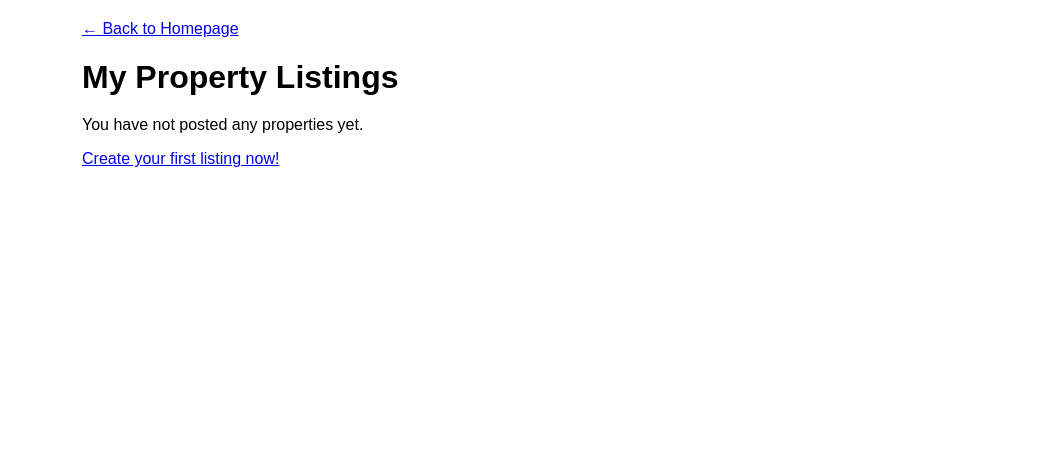
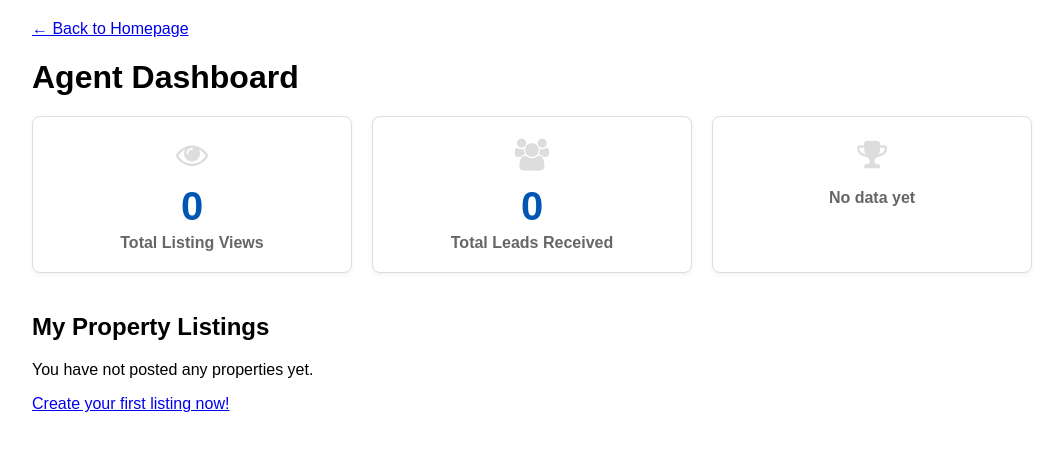
Before and after one commit to AdnanOfficial120/propwise2, a Django app: page /listings/dashboard/ in a window 1280 px wide. Shown: the top 451 px of the page, without its empty margins (108-1171 px from the left). Run offline with Django 5.2, Linux system fonts and the light colour scheme; a user stored in the database is signed in; data comes from the database, SQL or seed files in the repository; both versions use the stored data as it was after the commit.

Commit message:
agent dashboard analsysis.completed

```diff
--- a/propwise/properties/templates/properties/agent_dashboard.html
+++ b/propwise/properties/templates/properties/agent_dashboard.html
@@ -4,10 +4,34 @@
     <meta charset="UTF-8">
     <meta name="viewport" content="width=device-width, initial-scale=1.0">
     <title>My Dashboard - PropWise</title>
+    <!-- Add Font Awesome for icons -->
+    <link rel="stylesheet" href="https://cdnjs.cloudflare.com/ajax/libs/font-awesome/4.7.0/css/font-awesome.min.css">
+
     <style>
         body { font-family: Arial, sans-serif; margin: 20px; }
-        .container { max-width: 900px; margin: auto; }
+        .container { max-width: 1000px; margin: auto; }
         h1 { margin-bottom: 20px; }
+
+        /* --- NEW STATS BAR STYLES --- */
+        .stats-container {
+            display: grid;
+            grid-template-columns: repeat(auto-fit, minmax(250px, 1fr));
+            gap: 20px;
+            margin-bottom: 40px;
+        }
+        .stat-card {
+            background: #fff;
+            border: 1px solid #ddd;
+            border-radius: 8px;
+            padding: 20px;
+            box-shadow: 0 2px 5px rgba(0,0,0,0.05);
+            text-align: center;
+        }
+        .stat-card h3 { margin: 0; font-size: 2.5em; color: #0056b3; }
+        .stat-card p { margin: 5px 0 0 0; color: #666; font-weight: bold; }
+        .stat-icon { font-size: 2em; color: #ddd; margin-bottom: 10px; }
+        /* --- END STATS STYLES --- */
+
         .property-row {
             display: flex;
             justify-content: space-between;
@@ -16,19 +40,23 @@
             border: 1px solid #ccc;
             border-radius: 8px;
             margin-bottom: 10px;
+            background: #fff;
         }
         .property-row img { max-width: 80px; border-radius: 4px; margin-right: 15px; }
-        .property-info {
-            display: flex;
-            align-items: center;
+        .property-info { display: flex; align-items: center; }
+
+        /* View Counter Style */
+        .view-badge {
+            background: #eee;
+            padding: 3px 8px;
+            border-radius: 12px;
+            font-size: 0.85em;
+            color: #555;
+            margin-top: 5px;
+            display: inline-block;
         }
 
-        /* --- UPDATED & NEW STYLES --- */
-        .actions {
-            display: flex;
-            align-items: center;
-            gap: 8px; /* Adds space between buttons */
-        }
+        .actions { display: flex; align-items: center; gap: 8px; }
         .actions a, .actions button {
             display: inline-block;
             padding: 8px 12px;
@@ -41,43 +69,58 @@
             cursor: pointer;
             font-family: Arial, sans-serif;
         }
-        .btn-edit { background-color: #007bff; } /* Blue */
-        .btn-delete { background-color: #dc3545; } /* Red */
-        .btn-boost { background-color: #28a745; } /* Green */
-
-        /* --- NEW STYLES FOR "SOLD" --- */
-        .btn-sold {
-            background-color: #ffc107; /* Yellow */
-            color: #212529; /* Dark text */
-        }
-        .status-sold {
-            font-weight: bold;
-            color: #dc3545; /* Red */
-            font-size: 1.1em;
-            white-space: nowrap;
-            padding: 8px 12px;
-        }
-        .actions form {
-            margin: 0; /* Ensures form button aligns with links */
-        }
-        /* --- END OF NEW STYLES --- */
-
-        .status-featured {
-            font-weight: bold;
-            color: #28a745; /* Green */
-            font-size: 0.9em;
-            white-space: nowrap;
-        }
+        .btn-edit { background-color: #007bff; }
+        .btn-delete { background-color: #dc3545; }
+        .btn-boost { background-color: #28a745; }
+        .btn-sold { background-color: #ffc107; color: #212529; }
+        .status-sold { font-weight: bold; color: #dc3545; font-size: 1.1em; padding: 8px 12px; }
+        .status-featured { font-weight: bold; color: #28a745; font-size: 0.9em; }
+        .actions form { margin: 0; }
     </style>
 </head>
 <body>
     <div class="container">
         <p><a href="/"> &larr; Back to Homepage</a></p>
-        <h1>My Property Listings</h1>
+        <h1>Agent Dashboard</h1>
+
+        {% comment %} --- START: NEW STATS BAR --- {% endcomment %}
+        <div class="stats-container">
+            <!-- Card 1: Total Views -->
+            <div class="stat-card">
+                <div class="stat-icon"><i class="fa fa-eye"></i></div>
+                <h3>{{ total_views }}</h3>
+                <p>Total Listing Views</p>
+            </div>
+
+            <!-- Card 2: Total Leads -->
+            <div class="stat-card">
+                <div class="stat-icon"><i class="fa fa-users"></i></div>
+                <h3>{{ total_leads }}</h3>
+                <p>Total Leads Received</p>
+            </div>
+
+            <!-- Card 3: Top Performer -->
+            <div class="stat-card">
+                <div class="stat-icon"><i class="fa fa-trophy"></i></div>
+                {% if top_performer %}
+                    <h3 style="font-size: 1.5em; margin-top: 10px;">
+                        <a href="{% url 'property_detail' pk=top_performer.pk %}" style="text-decoration: none; color: #0056b3;">
+                            {{ top_performer.title|truncatechars:15 }}
+                        </a>
+                    </h3>
+                    <p>{{ top_performer.view_count }} Views</p>
+                {% else %}
+                    <p style="margin-top: 15px;">No data yet</p>
+                {% endif %}
+            </div>
+        </div>
+        {% comment %} --- END: NEW STATS BAR --- {% endcomment %}
+
+
+        <h2>My Property Listings</h2>
 
         {% for prop in properties %}
-            <div class.property-row
-                 {% if prop.status == 'sold' %}style="background: #fdfdfd; opacity: 0.7;"{% endif %}>
+            <div class="property-row" {% if prop.status == 'sold' %}style="background: #f9f9f9; opacity: 0.8;"{% endif %}>
 
                 <div class="property-info">
                     {% if prop.main_image %}
@@ -85,44 +128,35 @@
                     {% endif %}
                     <span>
                         <strong>{{ prop.title }}</strong><br>
-                        <small>Price: PKR {{ prop.price }}</small>
+                        <small>Price: PKR {{ prop.price }}</small><br>
+
+                        <!-- Show view count for each individual property -->
+                        <span class="view-badge">
+                            <i class="fa fa-eye"></i> {{ prop.view_count }} Views
+                        </span>
                     </span>
                 </div>
 
                 <div class="actions">
-
-                    {% comment %} --- START: UPGRADED LOGIC FOR ALL BUTTONS --- {% endcomment %}
-
                     {% if prop.status == 'active' %}
-
-                        {% comment %} Show "Boost" or "Featured" status {% endcomment %}
                         {% if prop.is_featured_live %}
-                            <span class="status-featured">⭐ Currently Featured</span>
+                            <span class="status-featured">⭐ Featured</span>
                         {% else %}
-                            <a href="{% url 'boost_listing_info' %}" class="btn-boost">Boost Listing</a>
+                            <a href="{% url 'boost_listing_info' %}" class="btn-boost">Boost</a>
                         {% endif %}
 
-                        {% comment %} Show "Mark as Sold" button {% endcomment %}
-                        <form action="{% url 'mark_as_sold' pk=prop.pk %}" method="POST" onsubmit="return confirm('Are you sure you want to mark this property as sold? This cannot be undone.');">
+                        <form action="{% url 'mark_as_sold' pk=prop.pk %}" method="POST" onsubmit="return confirm('Mark as sold?');">
                             {% csrf_token %}
-                            <button type="submit" class="btn-sold">Mark as Sold</button>
+                            <button type="submit" class="btn-sold">Sold</button>
                         </form>
 
                         <a href="{% url 'property_update' pk=prop.pk %}" class="btn-edit">Edit</a>
                         <a href="{% url 'property_delete' pk=prop.pk %}" class="btn-delete">Delete</a>
-
                     {% elif prop.status == 'sold' %}
-
-                        {% comment %} If it's sold, just show a "Sold" badge {% endcomment %}
                         <span class="status-sold">SOLD</span>
-
                     {% else %}
-
-                        {% comment %} Fallback for other statuses like "Expired" {% endcomment %}
                         <span class="status-expired">{{ prop.get_status_display }}</span>
-
                     {% endif %}
-                    {% comment %} --- END: UPGRADED LOGIC --- {% endcomment %}
                 </div>
             </div>
         {% empty %}
--- a/propwise/properties/views.py
+++ b/propwise/properties/views.py
@@ -3,7 +3,7 @@
 
 from django.shortcuts import render, get_object_or_404, redirect
 from django.contrib.auth.decorators import login_required
-from .models import Property, PropertyImage,PropertyStatus  # Make sure PropertyImage is imported
+from .models import Property, PropertyImage,PropertyStatus,PropertyView  # Make sure PropertyImage is imported
 from .filters import PropertyFilter
 from .forms import PropertyForm
 from django.http import HttpResponseForbidden
@@ -32,27 +32,50 @@ genai.configure(api_key=os.environ.get('GEMINI_API_KEY'))
 #these are for payment 7 day etc
 from django.utils import timezone
 from django.db.models import Case, When, BooleanField
+# for count visitores
+from django.db.models import Count, Sum # For calculating stats
+from accounts.models import Lead # To count leads
 
 # properties/views.py
 
 # ---  'property_detail' with distance measure---
 
+# properties/views.py
+
+# --- Helper function to get the visitor's IP address ---
+def get_client_ip(request):
+    x_forwarded_for = request.META.get('HTTP_X_FORWARDED_FOR')
+    if x_forwarded_for:
+        ip = x_forwarded_for.split(',')[0]
+    else:
+        ip = request.META.get('REMOTE_ADDR')
+    return ip
+
 def property_detail(request, pk):
-    # 1. Get the main property and gallery (same as before)
+    # 1. Get the main property and gallery
     property = get_object_or_404(Property, pk=pk)
     gallery_images = property.images.all()
 
-    # --- 2. NEW: CALCULATE NEARBY AMENITIES ---
+    # --- START: ANALYTICS TRACKING ---
+    # We record a view every time this page loads.
 
-    nearby_amenities = [] # Start with an empty list
+    # Only track if the viewer is NOT the agent who owns it
+    # (Agents shouldn't inflate their own stats)
+    if request.user != property.agent:
+        PropertyView.objects.create(
+            property=property,
+            ip_address=get_client_ip(request),
+            user=request.user if request.user.is_authenticated else None
+        )
+    # --- END: ANALYTICS TRACKING ---
 
-    # We can only calculate distance if the *property* has coordinates
+
+    # --- 2. CALCULATE NEARBY AMENITIES ---
+    nearby_amenities = []
+
     if property.latitude and property.longitude:
-
-        # This is Point A (the property's location)
         prop_point = (property.latitude, property.longitude)
 
-        # Get all amenities that *also* have coordinates
         all_amenities = Amenity.objects.filter(
             latitude__isnull=False,
             longitude__isnull=False
@@ -60,36 +83,26 @@ def property_detail(request, pk):
 
         amenities_with_distance = []
 
-        # Loop through every amenity to find its distance
         for amenity in all_amenities:
-
-            # This is Point B (the amenity's location)
             amenity_point = (amenity.latitude, amenity.longitude)
-
-            # Use geopy to calculate the distance
             distance_km = geodesic(prop_point, amenity_point).km
 
-            # Add the amenity and its distance to our list
             amenities_with_distance.append({
                 'amenity': amenity,
                 'distance': distance_km
             })
 
-        # Sort the list by distance, from closest to farthest
         sorted_amenities = sorted(amenities_with_distance, key=lambda x: x['distance'])
-
-        # Get just the Top 5 closest amenities
         nearby_amenities = sorted_amenities[:5]
 
     # --- 3. BUILD THE FINAL CONTEXT ---
     context = {
         'property': property,
         'gallery_images': gallery_images,
-        'nearby_amenities': nearby_amenities, # <-- Add our new list to the context
+        'nearby_amenities': nearby_amenities,
     }
 
     return render(request, 'properties/property_detail.html', context)
-
 # properties/views.py
 
 # --- REPLACE YOUR OLD 'property_search' FUNCTION WITH THIS ---
@@ -227,30 +240,49 @@ def property_create(request):
     }
     return render(request, 'properties/property_form.html', context)
 
-# properties/views.py
-
-# --- REPLACE YOUR OLD 'agent_dashboard' FUNCTION WITH THIS ---
+# --- REPLACE YOUR 'agent_dashboard' VIEW WITH THIS ---
 
 @login_required(login_url='login')
 def agent_dashboard(request):
-
+    """
+    Displays the agent's properties AND their business analytics.
+    """
     now = timezone.now()
 
-    # 1. Get all properties for this agent
+    # 1. Get properties for this agent
     my_properties_qs = Property.objects.filter(agent=request.user)
 
-    # 2. Annotate with 'is_featured_live' status
-    # This checks if the property is featured AND not expired
+    # 2. Annotate with 'is_featured_live' AND 'view_count'
+    #    We count the related 'PropertyView' objects for each property.
     my_properties = my_properties_qs.annotate(
         is_featured_live=Case(
             When(is_featured=True, featured_until__gte=now, then=True),
             default=False,
             output_field=BooleanField()
-        )
-    ).order_by('-created_at') # Order after annotating
+        ),
+        view_count=Count('views') # This counts the actual views from our new model
+    ).order_by('-created_at')
+
+    # --- 3. CALCULATE DASHBOARD STATS ---
+
+    # A. Total Views (Sum of all views on all properties)
+    #    We use aggregate() to sum up the counts we just made.
+    #    The 'or 0' handles the case where the agent has no properties yet.
+    total_views = my_properties.aggregate(total=Sum('view_count'))['total'] or 0
+
+    # B. Total Leads (Count of Lead objects for this agent)
+    total_leads = Lead.objects.filter(agent=request.user).count()
+
+    # C. Top Performer (The single property with the most views)
+    #    We sort our annotated list by view_count descending and take the first one.
+    top_performer = my_properties.order_by('-view_count').first()
 
     context = {
-        'properties': my_properties
+        'properties': my_properties,
+        # Pass the new stats to the template
+        'total_views': total_views,
+        'total_leads': total_leads,
+        'top_performer': top_performer,
     }
     return render(request, 'properties/agent_dashboard.html', context)
 
```
Also changed, not shown: propwise/properties/admin.py (+11 -1 lines), propwise/properties/models.py (+30 -0 lines), propwise/db.sqlite3, propwise/properties/migrations/0007_propertyview.py (added).
